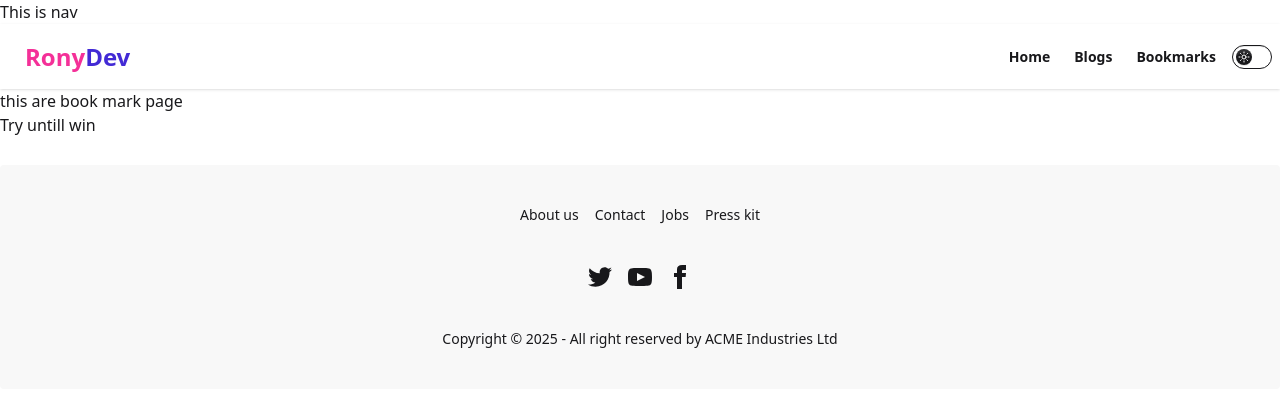
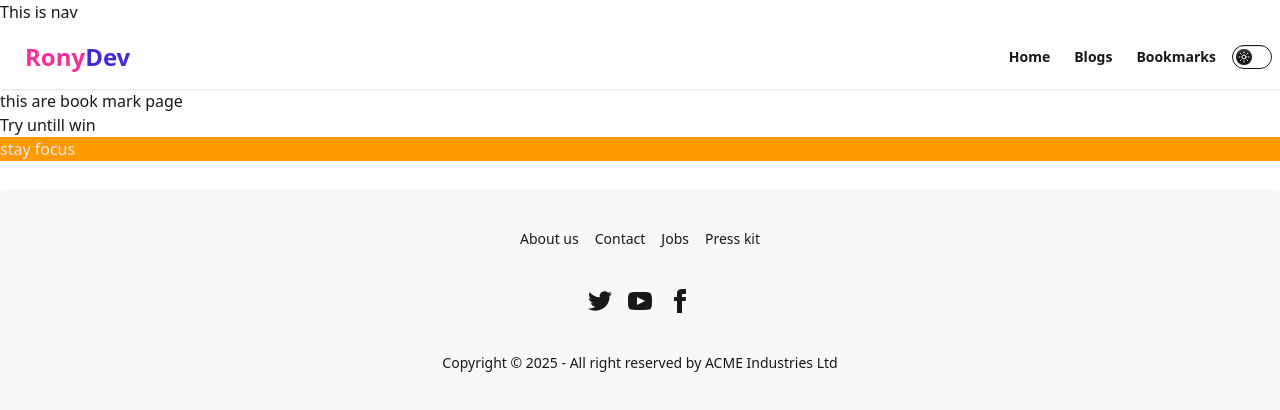
Before and after one commit to abuyusufrony/my-eid-pratice, a React (Vite) app: page /Bookmarks in a window 1280 px wide. Shown: the top 410 px of the page. Built offline with nearby package versions, Linux system fonts and the light colour scheme.

Commit message:
git push

```diff
--- a/src/Components/Bookmark/Bookmarks.jsx
+++ b/src/Components/Bookmark/Bookmarks.jsx
@@ -5,6 +5,7 @@ const Bookmarks = () => {
         <div>
             <h2>this are book mark page</h2>
             <h2>Try untill win </h2>
+            <div className="text-blue-100 bg-amber-500"> stay focus</div>
         </div>
     );
 };
```
